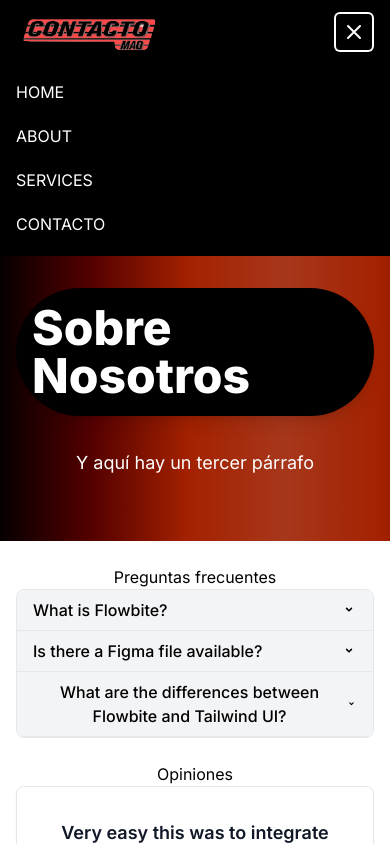
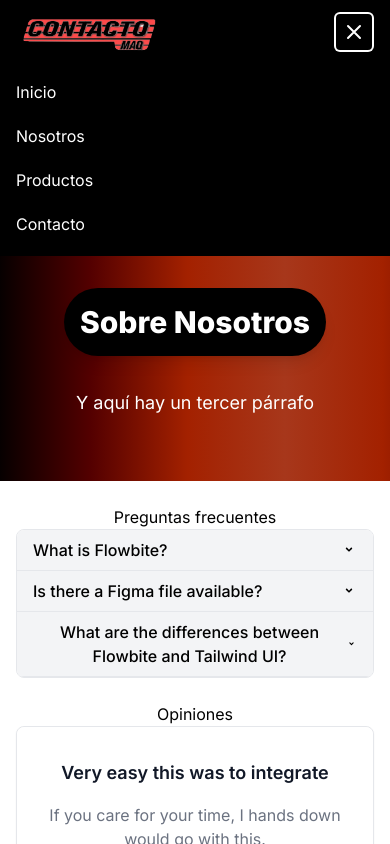
Before and after one commit to Contactomaq/Contactomaq, a Next.js app: page /nosotros in a window 390 px wide. Both pictures are taken after a click on the button 354 px from the left and 32 px from the top of the page. Shown: the top 844 px of the page. Built offline with nearby package versions, Linux system fonts and the light colour scheme.

Commit message:
tercercomtt

```diff
--- a/app/Navbar.js
+++ b/app/Navbar.js
@@ -83,10 +83,10 @@ const toggleNavbar = () => {
 {isClick && (
     <div className="md:hidden">
         <div className="px-2 pt-2 pb-3 space-y-1 sm:px-3">
-        <Link href="/" className="text-white block hover:bg-white hover:text-black rounded-lg p-2">HOME</Link>
-        <Link href="/nosotros" className="text-white block hover:bg-white hover:text-black rounded-lg p-2">ABOUT</Link>
-        <Link href="/services" className="text-white block hover:bg-white hover:text-black rounded-lg p-2">SERVICES</Link>
-        <Link href="/contacto" className="text-white block hover:bg-white hover:text-black rounded-lg p-2">CONTACTO</Link>
+        <Link href="/" className="text-white block hover:bg-white hover:text-black rounded-lg p-2">Inicio</Link>
+        <Link href="/nosotros" className="text-white block hover:bg-white hover:text-black rounded-lg p-2">Nosotros</Link>
+        <Link href="/services" className="text-white block hover:bg-white hover:text-black rounded-lg p-2">Productos</Link>
+        <Link href="/contacto" className="text-white block hover:bg-white hover:text-black rounded-lg p-2">Contacto</Link>
              </div>
     </div>
 )}
--- a/app/components/Description.js
+++ b/app/components/Description.js
@@ -5,8 +5,8 @@ import Image from "next/image";
 const Description = ({ activeImage, clickNext, clickPrev, images }) => {
   return (
     <div className="grid place-items-start w-full bg-[#e7dfd9] relative md:rounded-tr-3xl md:rounded-br-3xl">
-    <div className="uppercase text-sm absolute right-4 top-2 underline-offset-4 underline" style={{backgroundColor: 'black', color: 'white', borderRadius: '10px', padding: '5px 10px'}}>
-    SOMOS CONTACTOMAQ
+    <div className="uppercase text-sm absolute right-4 top-2 underline-offset-4 underline" style={{backgroundColor: 'black', color: 'white', borderRadius: '10px', padding: '10px 10px'}}>
+    productos
 </div>
 
 
--- a/app/components/Footer.js
+++ b/app/components/Footer.js
@@ -1,30 +1,30 @@
 import React from "react";
 import Image from "next/image";
+
 const Footer = () => {
   return (
     <footer className="bg-black text-white">
       <div className="mx-auto w-full max-w-screen-xl p-4 py-6 lg:py-8 sm:text-center">
-        <div className="md:flex md:justify-between">
-          <div className="mb-6 md:mb-0">
-              <a href="https://flowbite.com/" className="flex items-center">
+        <div className="md:flex md:justify-between items-center"> {/* Cambiado a items-center */}
+          <div className="mb-6 md:mb-0 sm:text-center"> {/* Centrado en dispositivos pequeños */}
+              <a href="/services" className="flex items-center justify-center"> {/* Centrado del logo */}
                   <Image src="/Logo.png"  width={150} height={150} alt="Contacto-logo" />
-                  <span className="self-center text-2xl font-semibold whitespace-nowrap"></span>
               </a>
           </div>
-          <div className="grid grid-cols-2 gap-8 sm:gap-6 sm:grid-cols-3">
+          <div className="grid grid-cols-2 gap-8 sm:gap-6 sm:grid-cols-3 sm:text-center"> {/* Centrado en dispositivos pequeños */}
               <div>
-                  <h2 className="mb-6 text-sm font-semibold uppercase">Conocé mas</h2>
+                  <h2 className="mb-6 text-sm font-semibold uppercase">Conocé más</h2>
                   <ul className="font-medium">
                       <li className="mb-4">
-                          <a href="/nosotros" className="hover:underline">Quienes somos</a>
+                          <a href="/nosotros" className="hover:underline">Quiénes somos</a>
                       </li>
                       <li>
-                          <a href="/services" className="hover:underline">Nuetros productos</a>
+                          <a href="/services" className="hover:underline">Nuestros productos</a>
                       </li>
                   </ul>
               </div>
               <div>
-                  <h2 className="mb-6 text-sm font-semibold uppercase">Siguenos</h2>
+                  <h2 className="mb-6 text-sm font-semibold uppercase">Síguenos</h2>
                   <ul className="font-medium">
                       <li className="mb-4">
                           <a href="/" className="hover:underline">Instagram</a>
@@ -38,20 +38,18 @@ const Footer = () => {
                   <h2 className="mb-6 text-sm font-semibold uppercase">Legal</h2>
                   <ul className="font-medium">
                       <li className="mb-4">
-                          <a href="/" className="hover:underline">Politica de privacidad</a>
+                          <a href="/" className="hover:underline">Política de privacidad</a>
                       </li>
                       <li>
-                          <a href="/" className="hover:underline">Terminos &amp; Condiciones</a>
+                          <a href="/" className="hover:underline">Términos &amp; Condiciones</a>
                       </li>
                   </ul>
               </div>
           </div>
       </div>
       <hr className="my-6 border-gray-200 sm:mx-auto lg:my-8" />
-      <div className="sm:flex sm:items-center sm:justify-between">
-          <span className="text-sm text-gray-500 sm:text-center">© 2024 <a href="/" className="hover:underline">Contacto</a>. Nuestra empresa.
-          </span>
-
+      <div className="sm:flex sm:items-center sm:justify-between sm:text-center"> {/* Centrado en dispositivos pequeños */}
+          <span className="text-sm text-gray-500">© 2024 <a href="/" className="hover:underline">Contacto</a>. Nuestra empresa.</span>
       </div>
     </div>
   </footer>
--- a/app/nosotros/page.js
+++ b/app/nosotros/page.js
@@ -31,9 +31,10 @@ const About = () => {
         <div className="container mx-auto px-4 py-8 sm:py-16">
           <div className="flex flex-col items-center justify-center space-y-8">
             <div className="bg-black rounded-full p-4 shadow-lg">
-              <h2 className="text-5xl font-extrabold text-white dark:text-white md-text-center">
-                Sobre Nosotros
-              </h2>
+            <h1 className="text-3xl md:text-5xl font-extrabold text-white dark:text-white text-center md:text-left">
+  Sobre Nosotros
+</h1>
+
             </div>
             <div className="">
               <p className="text-lg sm:text-xl md:text-2xl lg:text-3xl text-white leading-relaxed mb-8">
--- a/app/page.js
+++ b/app/page.js
@@ -19,7 +19,7 @@ export default function Home  ()  {
   <div className="max-w-4xl mx-auto text-center relative z-10" style={{ top: "50%", transform: "translateY(-60%)" }}> {/* Ajuste de posición vertical */}
     <div className="bg-black rounded-full p-4">
     <h1 className="text-4xl md:text-5xl lg:text-6xl xl:text-7xl font-extrabold bg-black text-white">
-  Contactomaq
+  Servicio Técnico
 </h1>
 
 
@@ -27,7 +27,7 @@ export default function Home  ()  {
 
     <div className="mt-6 md:mt-10"> {/* Ajuste de margen superior */}
       <h2 className="text-2xl md:text-4xl lg:text-5xl font-bold text-yellow-500 mb-4 md:mb-8 shadow-text-glow">
-        Servicio Técnico Oficial
+        Tecnico Oficial
         Venta, repuestos e insumos para motoimplementos de bosque y jardín!
       </h2>
     </div>
--- a/app/services/page.js
+++ b/app/services/page.js
@@ -1,7 +1,7 @@
 import React from "react";
 import Slider from "../components/Slider";
 import Listado from "../listado/page";
-import WhatsappIcon from "../components/WhatsappIcon";
+
 import Image from "next/image";
 const Services = () => {
 
```
